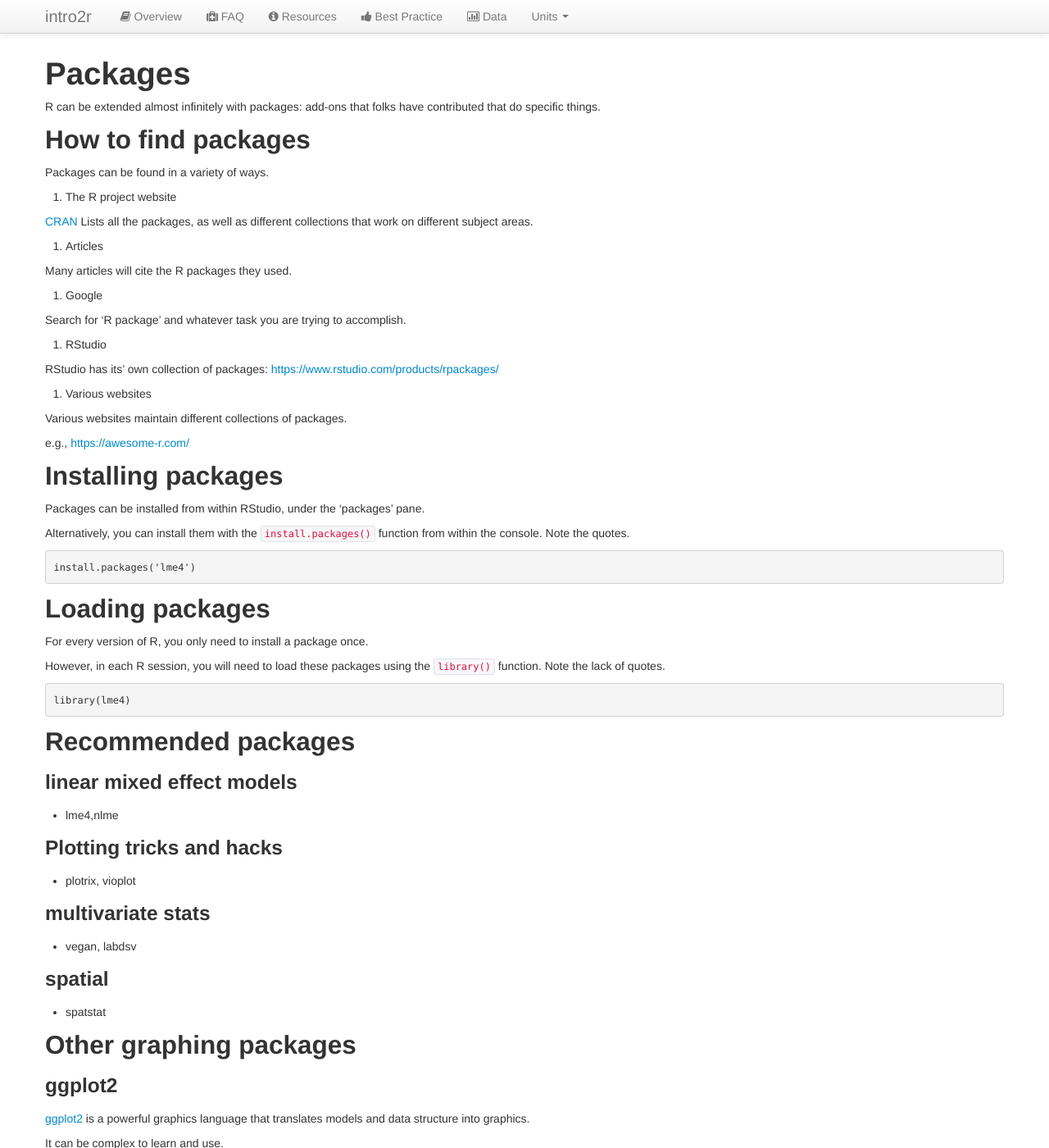
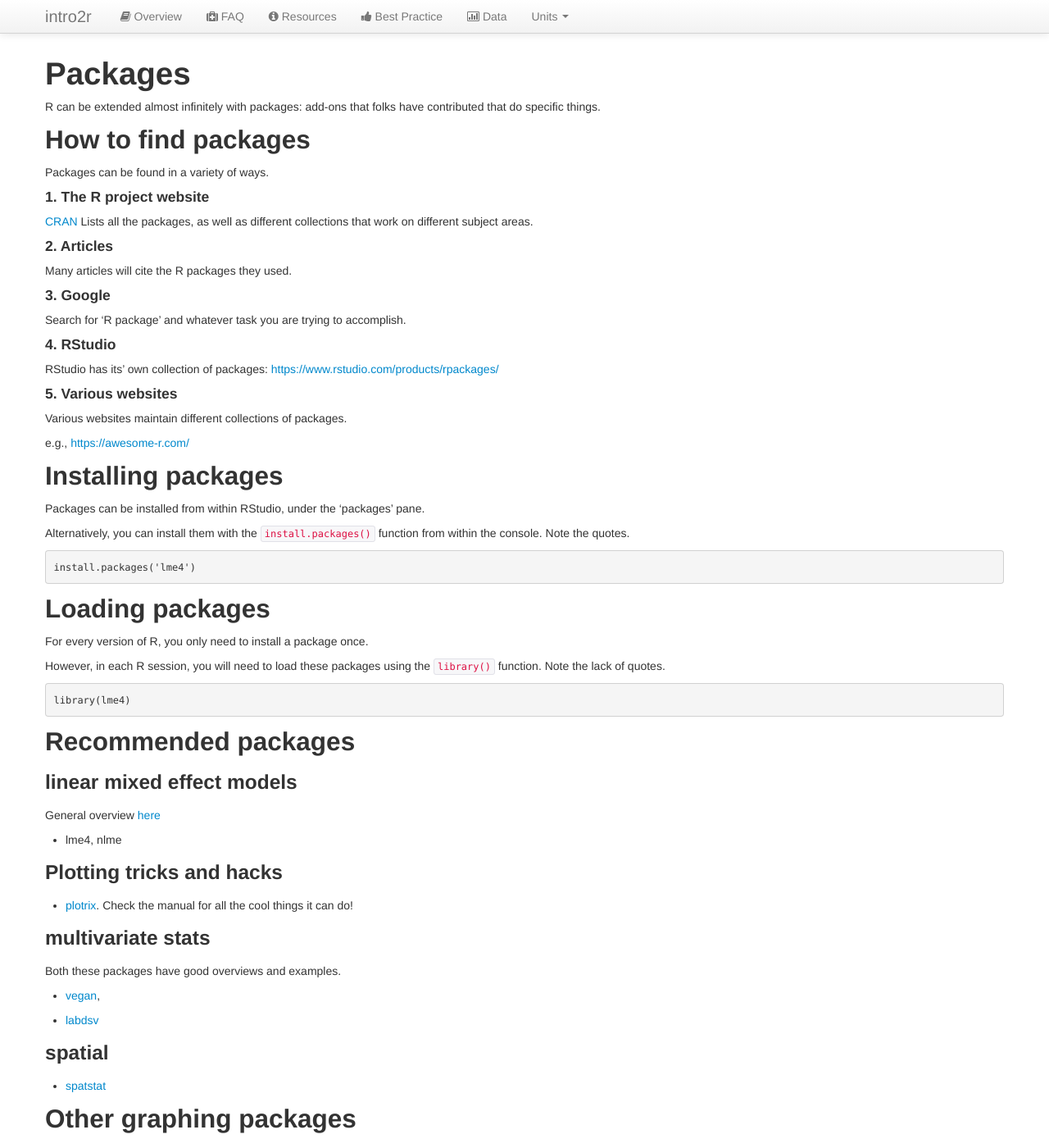
Before and after one commit to intro2r/intro2r, a Jekyll site: the page built from best/packages.md, in a window 1280 px wide and 1400 px high. Shown: the whole window at 82% size. Built offline with Jekyll 4.4.1, drawn with Linux system fonts in a browser that asks for light colours.

Commit message:
Update packages.md

```diff
--- a/best/packages.md
+++ b/best/packages.md
@@ -11,28 +11,28 @@ R can be extended almost infinitely with packages: add-ons that folks have contr
 
 Packages can be found in a variety of ways.
 
-1. The R project website
+#### 1. The R project website
 
 [CRAN](https://cran.r-project.org/web/packages/) Lists all the packages,
   as well as different collections that work on different subject areas.
 
 
-2. Articles
+#### 2. Articles
 
 Many articles will cite the R packages they used.
 
 
-3. Google
+#### 3. Google
 
 Search for 'R package' and whatever task you are trying to accomplish.
 
 
-4. RStudio
+#### 4. RStudio
 
 RStudio has its' own collection of packages: [https://www.rstudio.com/products/rpackages/](https://www.rstudio.com/products/rpackages/)
 
 
-5. Various websites
+#### 5. Various websites
 
 Various websites maintain different collections of packages.
 
@@ -68,22 +68,29 @@ library(lme4)
 
 ### linear mixed effect models
 
-- lme4,nlme
+General overview [here](https://bbolker.github.io/mixedmodels-misc/glmmFAQ.html)
+
+- lme4, nlme
 
 
 ### Plotting tricks and hacks
 
-- plotrix, vioplot
+- [plotrix](https://cran.r-project.org/web/packages/plotrix/index.html). Check the manual for all the cool things it can do!
+
 
 
 ### multivariate stats
 
- - vegan, labdsv
+Both these packages have good overviews and examples.
+
+ - [vegan](https://cran.r-project.org/web/packages/vegan/index.html),
+
+ - [labdsv](http://ecology.msu.montana.edu/labdsv/R/)
 
 
 ### spatial
 
- - spatstat
+ - [spatstat](http://spatstat.org/)
 
 
 
```
